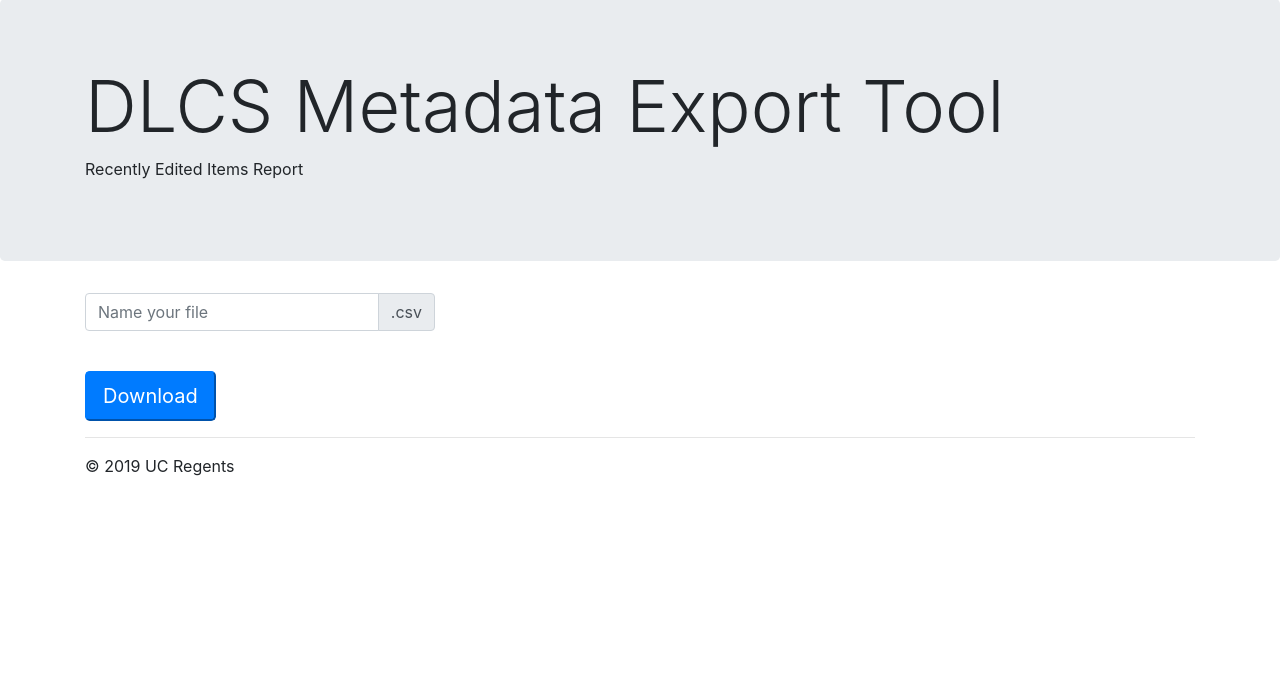
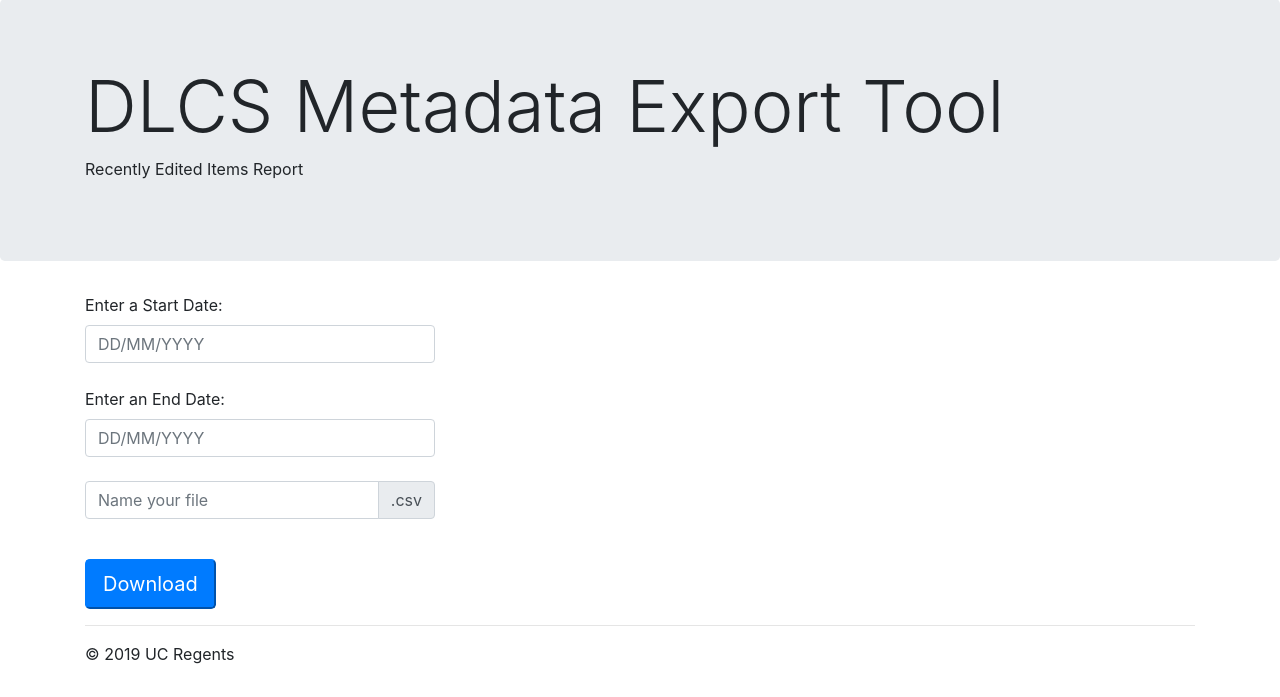
Before and after one commit to UCLALibrary/dlexport, a Flask app: template templates/edited.html in a window 1280 px wide. Shown: the part 57-754 px from the top of the page. Run offline with Flask 2, Linux system fonts and the light colour scheme; the template is opened without the code that fills it, so the values that code supplies are empty; parts of the project's set-up code (start-up, migrations or seed data) failed here and were passed over; some libraries are stand-ins or nearby versions.

Commit message:
LEG-210: Adds date parameters to edited items report.

```diff
--- a/dlexport.py
+++ b/dlexport.py
@@ -151,9 +151,9 @@
 
 
 EDITED_ITEMS_QUERY = """
-SELECT project_items.create_date, project_items.last_edit_date, project_items.item_ark, project_items.node_title, project_items.modified_by, project_items.created_by,
-projects.project_title from project_items, projects
-where projects.projectid_pk = project_items.projectid_fk  and project_items.last_edit_date >= (sysdate - 30)
+SELECT project_items.create_date, project_items.last_edit_date, project_items.item_ark, project_items.node_title,  project_items.modified_by,  project_items.created_by, projects.project_title
+FROM project_items, projects
+WHERE projects.projectid_pk = project_items.projectid_fk  AND project_items.last_edit_date >= TO_DATE(:start_date, 'MM/DD/YYYY') AND project_items.last_edit_date <= TO_DATE(:end_date, 'MM/DD/YYYY')
 ORDER BY last_edit_date DESC
 """
 
@@ -459,7 +459,7 @@
             csvWriter.writerow(cleanedValuesList)
         return f.getvalue()
 
-    def getEditedItems(self, db=None):
+    def getEditedItems(self, db=None, start_date=None, end_date=None):
 
         # check for valid database name
         if db not in self.getDatabases():
@@ -469,12 +469,14 @@
         # connect to Oracle DB and execute query
         conn = self.connectToDb(db)
         cursor = conn.cursor()
-        cursor.execute(EDITED_ITEMS_QUERY)
+        cursor.prepare(EDITED_ITEMS_QUERY)
+        cursor.execute(None, start_date=start_date, end_date=end_date)
         edited_items = []
         csvHeaders = [
                         "Item Created Date",
                         "Last Edit Date",
-                        "Item Ark", "Title",
+                        "Item Ark",
+                        "Title",
                         "Modified By",
                         "Created By",
                         "Project Title"
--- a/main.py
+++ b/main.py
@@ -70,6 +70,9 @@
         try:
             exporter.getEditedItems(
                 request.form['db'],
+                request.form['start_date'],
+                request.form['end_date']
+
                 )
             response = make_response(exporter.toEditedCsv())
             response.headers['Content-Disposition'] = (
--- a/templates/edited.html
+++ b/templates/edited.html
@@ -70,15 +70,23 @@
             -->
 
               <input type="hidden" name="db" value="{{ databases[0][0] }}">
-
+              <div>
+                <label for="start_date">Enter a Start Date:</label>
+                <input type="text" name="start_date" class="form-control" placeholder="DD/MM/YYYY" aria-label="DD/MM/YYYY">
+              </div>
+              <br/>
+              <div>
+                <label for="end_date">Enter an End Date:</label>
+                <input type="text" name="end_date" class="form-control" placeholder="DD/MM/YYYY" aria-label="DD/MM/YYYY">
+              </div>
+              <br/>
               <div class="input-group mb-3">
-                <input type="text" name='outfile' class="form-control" placeholder="Name your file" aria-label="Recipient's username" aria-describedby="basic-addon2">
+                <input type="text" name='outfile' class="form-control" placeholder="Name your file" aria-label="Name you file" aria-describedby="basic-addon2">
                 <div class="input-group-append">
                   <span class="input-group-text" id="basic-addon2">.csv</span>
                 </div>
               </div>
               <br/>
-
               <div class="btn-group" role="group" aria-label="Third group">
                 <button type="submit" name="submit" value="Download" class="btn-lg btn-primary">Download</button>
               </div>
```
